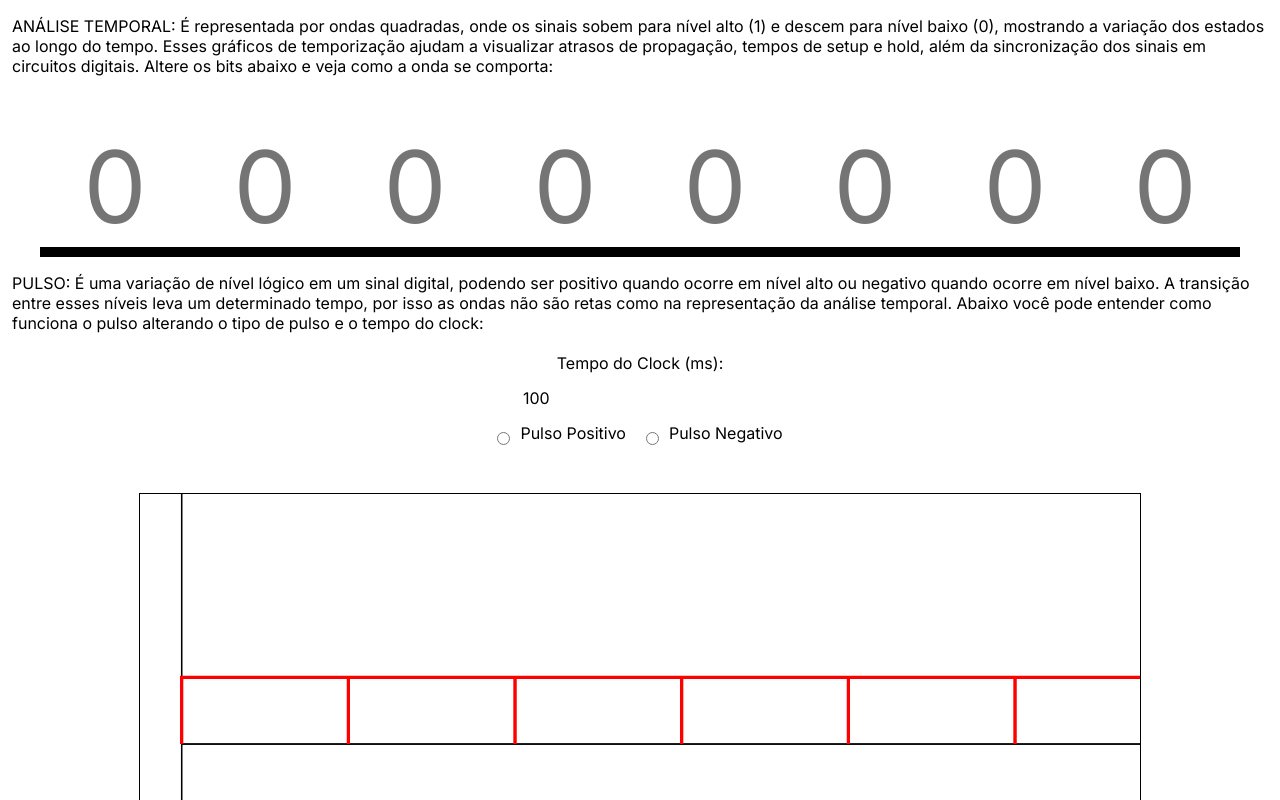
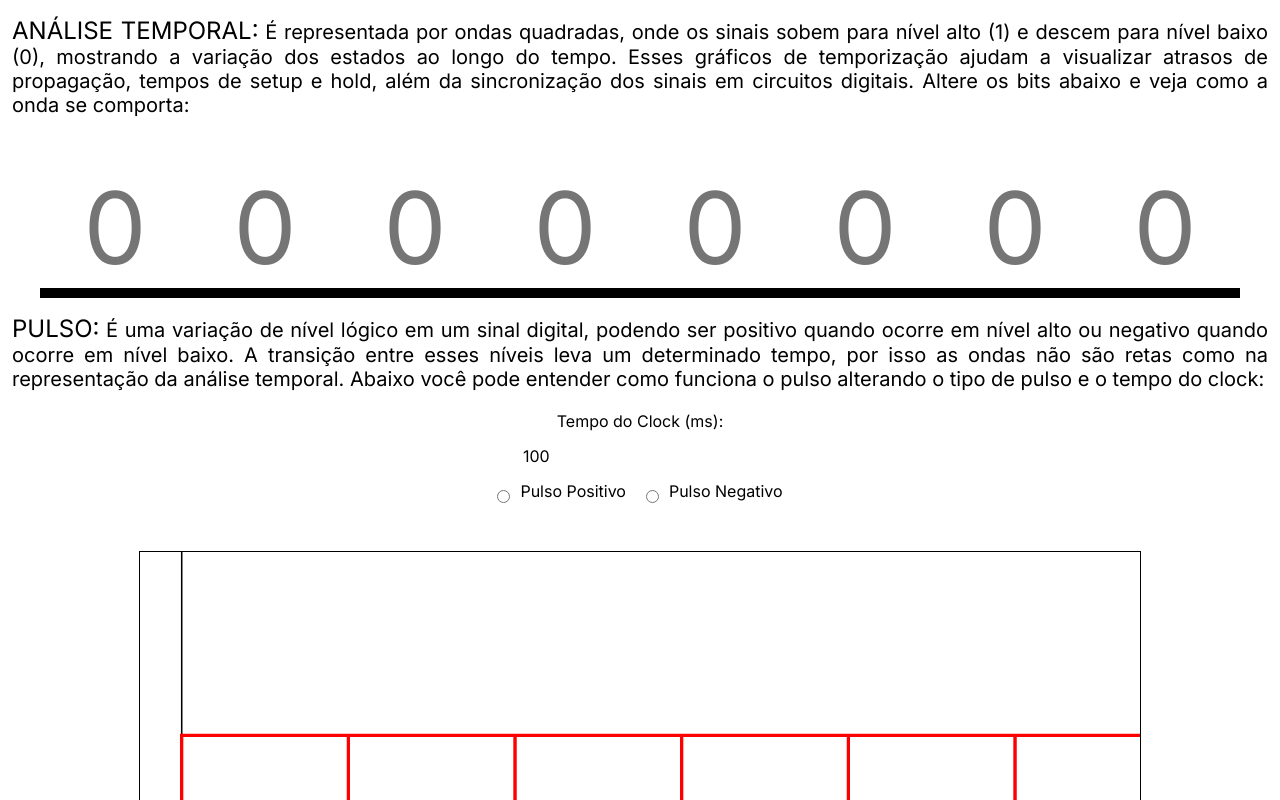
Before and after one commit to afxrnanda/pulso-clock-e-analise-temporal, a plain HTML site: page index.html in a window 1280 px wide. Shown: the top 800 px of the page. Drawn offline with nearby package versions, Linux system fonts and the light colour scheme.

Commit message:
estilização dos textos

```diff
--- a/style.css
+++ b/style.css
@@ -14,6 +14,15 @@ body {
 
 section {
     margin: 16px 12px 0;
+}
+
+span {
+    font-size: 24px;
+}
+
+p {
+    font-size: 20px;
+    text-align: justify;
 }
 
 .analise_temporal_ondas, .clock_ondas, .entrada1_ondas, .entrada2_ondas, .saida_ondas {
```
